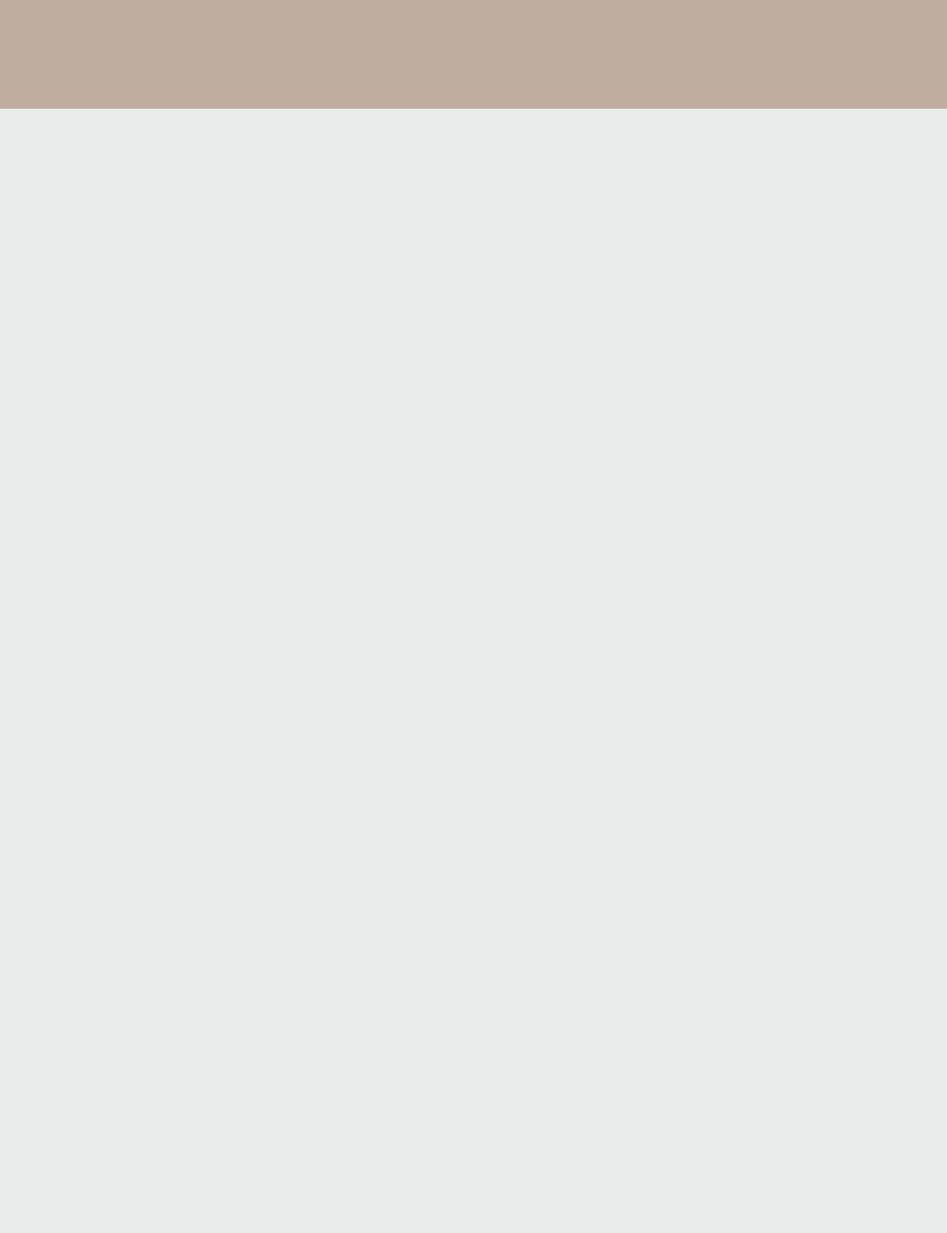
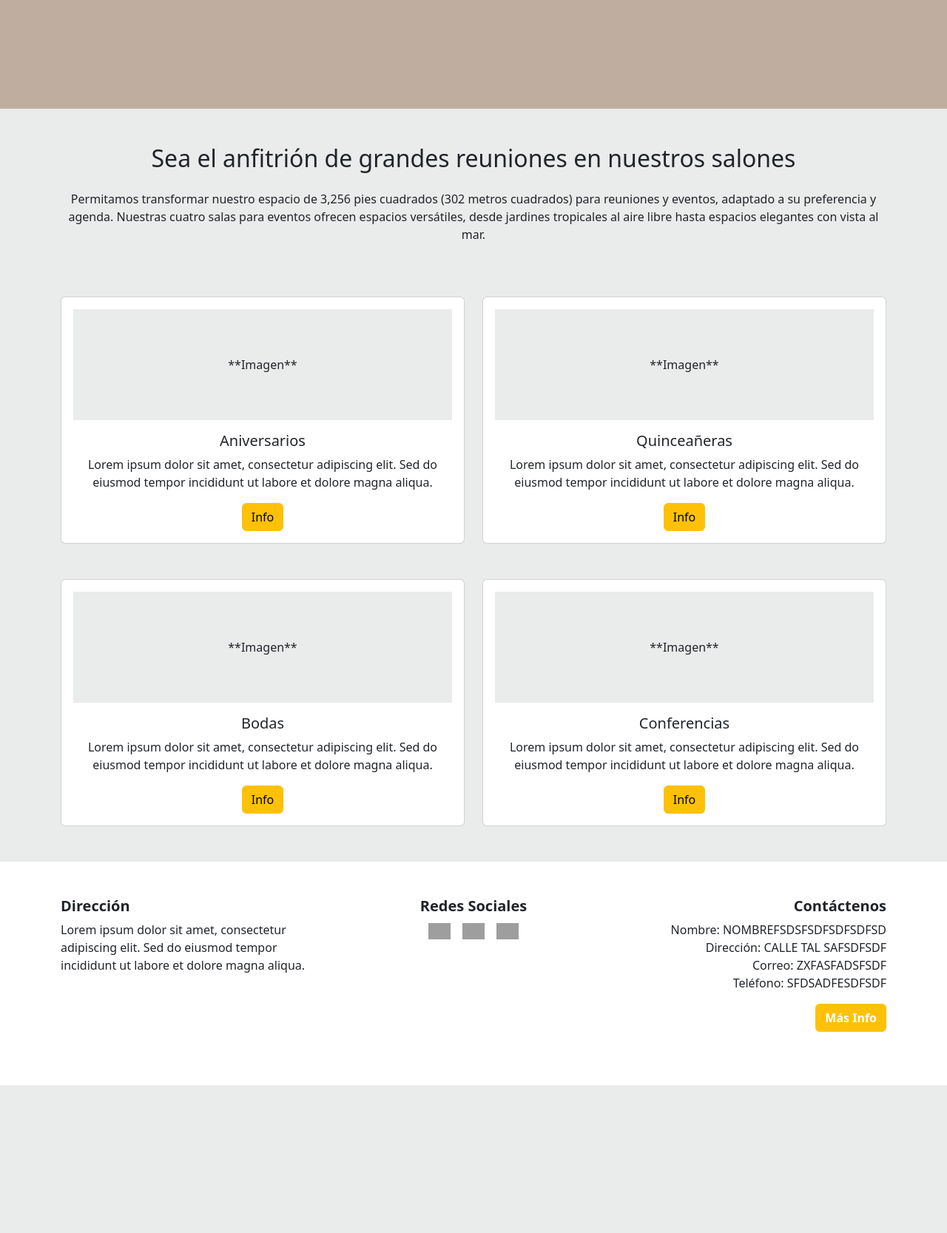
Before and after one commit to Marcwos/django-event-center, a Django app: page / in a window 1280 px wide. Shown: the part 333-2000 px from the top of the page at 74% size. Run offline with Django 5.2, Linux system fonts and the light colour scheme; grey boxes are pictures that could not be loaded.

Commit message:
Boceto de inicio

```diff
--- a/inicio/templates/inicio/base.html
+++ b/inicio/templates/inicio/base.html
@@ -41,5 +41,43 @@
 
     {% block content %}
     {% endblock %}
+<footer class="bg-white py-5">
+    <div class="container">
+        <div class="row text-center text-md-start">
+            <!-- Dirección -->
+            <div class="col-md-4 mb-4">
+                <h5 class="fw-bold">Dirección</h5>
+                <p>Lorem ipsum dolor sit amet, consectetur adipiscing elit. Sed do eiusmod tempor incididunt ut labore et dolore magna aliqua.</p>
+            </div>
+            <!-- Redes Sociales -->
+            <div class="col-md-4 mb-4 text-center">
+                <h5 class="fw-bold">Redes Sociales</h5>
+                <div class="d-flex justify-content-center gap-3">
+                    <a href="#" class="text-decoration-none">
+                        <img src="https://cdn-icons-png.flaticon.com/512/733/733558.png" alt="Instagram" style="width: 30px;">
+                    </a>
+                    <a href="#" class="text-decoration-none">
+                        <img src="https://cdn-icons-png.flaticon.com/512/733/733579.png" alt="X" style="width: 30px;">
+                    </a>
+                    <a href="#" class="text-decoration-none">
+                        <img src="https://cdn-icons-png.flaticon.com/512/733/733547.png" alt="Facebook" style="width: 30px;">
+                    </a>
+                </div>
+            </div>
+            <!-- Contáctenos -->
+            <div class="col-md-4 mb-4 text-md-end">
+                <h5 class="fw-bold">Contáctenos</h5>
+                <p>
+                    Nombre: NOMBREFSDSFSDFSDFSDFSD <br>
+                    Dirección: CALLE TAL SAFSDFSDF <br>
+                    Correo: ZXFASFADSFSDF <br>
+                    Teléfono: SFDSADFESDFSDF
+                </p>
+                <a href="#" class="btn btn-warning text-white fw-bold">Más Info</a>
+            </div>
+        </div>
+    </div>
+</footer>
+
 </body>
 </html>
--- a/inicio/templates/inicio/index.html
+++ b/inicio/templates/inicio/index.html
@@ -2,14 +2,66 @@
 
 {% block content %}
 
-<!-- {% load static %} -->
-
 <div class="w-100 d-flex flex-column justify-content-center align-items-center text-center" style="height: 60vh; background-color: #BFAE9F;">
-    <!-- <img src="{% static 'inicio/img/fondo1.jpg' %}" class="img-fluid w-100 h-100" style="object-fit: cover;" alt="Imagen"> -->
     <h1 class="mb-3">Centro de Eventos Sociales</h1>
     <p class="mx-auto w-75">Destaque sus momentos especiales y conviértalos en recuerdos inolvidables con eventos únicos y sorprendentes.
         En el centro de eventos "TinocoLoco", transformamos sus celebraciones en experiencias extraordinarias, combinando elegancia,
         personalización y dedicación en cada detalle.</p>
 </div>
 
+<!-- Agregar secciones con 2x2 tarjetas -->
+<div class="container my-5">
+    <h2 class="text-center mb-4">Sea el anfitrión de grandes reuniones en nuestros salones</h2>
+    <p class="text-center">Permitamos transformar nuestro espacio de 3,256 pies cuadrados (302 metros cuadrados) para reuniones y eventos, adaptado a su preferencia y agenda.
+       Nuestras cuatro salas para eventos ofrecen espacios versátiles, desde jardines tropicales al aire libre hasta espacios elegantes con vista al mar.</p>
+
+    <div class="row g-4 mt-5">
+        <div class="col-md-6">
+            <div class="card h-100 text-center">
+                <div class="card-body">
+                    <div style="width: 100%; height: 150px; background-color: #EAEBEB; display: flex; align-items: center; justify-content: center;">**Imagen**</div>
+                    <h5 class="card-title mt-3">Aniversarios</h5>
+                    <p class="card-text">Lorem ipsum dolor sit amet, consectetur adipiscing elit. Sed do eiusmod tempor incididunt ut labore et dolore magna aliqua.</p>
+                    <a href="#" class="btn btn-warning">Info</a>
+                </div>
+            </div>
+        </div>
+
+        <div class="col-md-6">
+            <div class="card h-100 text-center">
+                <div class="card-body">
+                    <div style="width: 100%; height: 150px; background-color: #EAEBEB; display: flex; align-items: center; justify-content: center;">**Imagen**</div>
+                    <h5 class="card-title mt-3">Quinceañeras</h5>
+                    <p class="card-text">Lorem ipsum dolor sit amet, consectetur adipiscing elit. Sed do eiusmod tempor incididunt ut labore et dolore magna aliqua.</p>
+                    <a href="#" class="btn btn-warning">Info</a>
+                </div>
+            </div>
+        </div>
+    </div>
+
+    <div class="row g-4 mt-4">
+        <div class="col-md-6">
+            <div class="card h-100 text-center">
+                <div class="card-body">
+                    <div style="width: 100%; height: 150px; background-color: #EAEBEB; display: flex; align-items: center; justify-content: center;">**Imagen**</div>
+                    <h5 class="card-title mt-3">Bodas</h5>
+                    <p class="card-text">Lorem ipsum dolor sit amet, consectetur adipiscing elit. Sed do eiusmod tempor incididunt ut labore et dolore magna aliqua.</p>
+                    <a href="#" class="btn btn-warning">Info</a>
+                </div>
+            </div>
+        </div>
+
+        <div class="col-md-6">
+            <div class="card h-100 text-center">
+                <div class="card-body">
+                    <div style="width: 100%; height: 150px; background-color: #EAEBEB; display: flex; align-items: center; justify-content: center;">**Imagen**</div>
+                    <h5 class="card-title mt-3">Conferencias</h5>
+                    <p class="card-text">Lorem ipsum dolor sit amet, consectetur adipiscing elit. Sed do eiusmod tempor incididunt ut labore et dolore magna aliqua.</p>
+                    <a href="#" class="btn btn-warning">Info</a>
+                </div>
+            </div>
+        </div>
+    </div>
+</div>
+
 {% endblock %}
```
